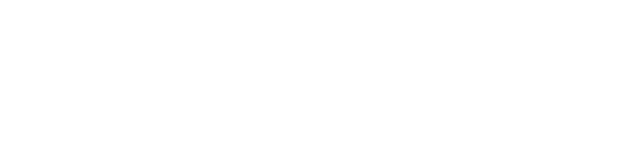
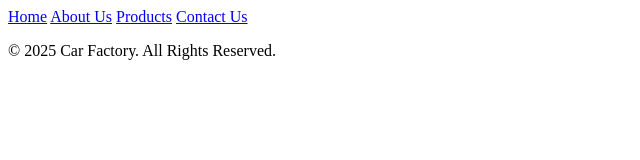
Before and after one commit to A7MEDRAGAB82/CarFactory, a plain HTML site: page about.html in a window 1280 px wide. Shown: the whole page, without its empty margins (0-640 px from the left). Drawn offline with Linux system fonts and the light colour scheme.

Commit message:
Add header and footer to About page

```diff
--- a/about.html
+++ b/about.html
@@ -7,7 +7,20 @@
 </head>
 <body>
 
-    <!-- Content for About Us page will go here -->
+    <header>
+      <nav>
+        <a href="index.html">Home</a>
+        <a href="about.html">About Us</a>
+        <a href="products.html">Products</a>
+        <a href="contact.html">Contact Us</a>
+      </nav>
+    </header>
 
+
+
+
+    <footer>
+        <p>&copy; 2025 Car Factory. All Rights Reserved.</p>
+    </footer>
 </body>
 </html>
```
